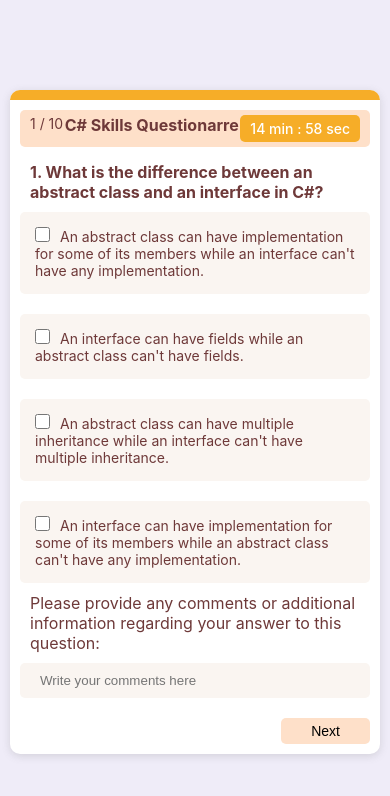
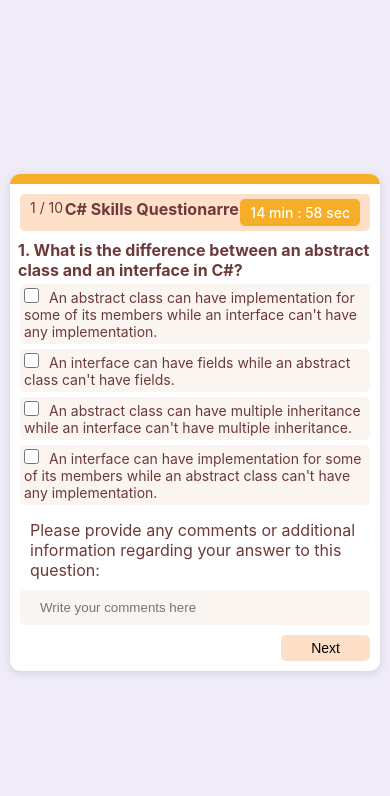
Before and after one commit to Vishal275/Assesment, a React (Create React App) app: page / in a window 390 px wide. Both pictures are taken after typing "Sample", "name@example.com" into the empty fields and a click on the button "Start Test". Shown: the top 796 px of the page. Built offline with nearby package versions, Linux system fonts and the light colour scheme.

Commit message:
chanmges in css

```diff
--- a/src/App.css
+++ b/src/App.css
@@ -11,7 +11,7 @@
   margin: 0 auto;
 }
 .main-container {
-  height: 100vh;
+  min-height: 100vh;
   display: flex;
   justify-content: center;
   align-items: center;
--- a/src/components/QuestionCard/QuestionCard.css
+++ b/src/components/QuestionCard/QuestionCard.css
@@ -79,10 +79,27 @@
     padding: 0;
   }
 }
-@media only screen and (max-width: 1024px) {
+@media only screen and (max-width: 650px) {
   .question-card .next-btn button {
     font-size: 14px;
     padding: 5px 30px;
   }
+  .question-card .question {
+    padding: 2px 4px;
+  }
+.question-card .options-container .options {
+  padding: 4px;
+  margin-bottom: 5px !important;
+}
 
 }
+
+@media only screen and (max-width: 350px) {
+  .question-card .question {
+    padding: 2px 4px;
+  }
+.question-card .options-container .options {
+  padding: 4px;
+  margin-bottom: 5px !important;
+}
+}
--- a/src/pages/AssesmentForm/AssesmentForm.css
+++ b/src/pages/AssesmentForm/AssesmentForm.css
@@ -50,10 +50,16 @@
   }
   .question-card .next-btn {
     font-size: 14px;
-    padding: 10px !important;
+    padding: 0px 10px 10px 10px !important;
   }
   .question-card .question h3 {
     padding-bottom: 0;
     font-size: 16px;
+    padding: 2px 4px !important;
+  }
 }
+@media only screen and (max-width: 350px) {
+  .questions-container .heading {
+    margin: 5px 5px 0px 5px;
+  }
 }
```
